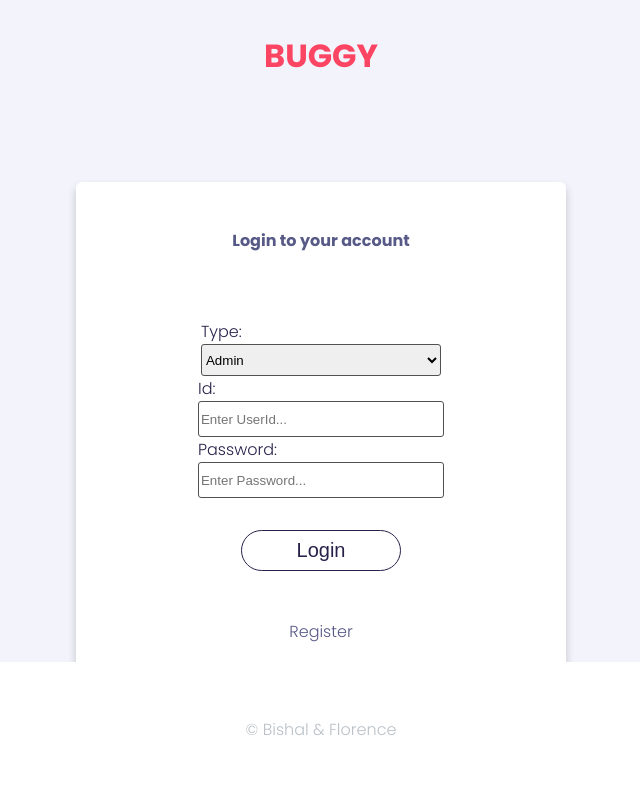
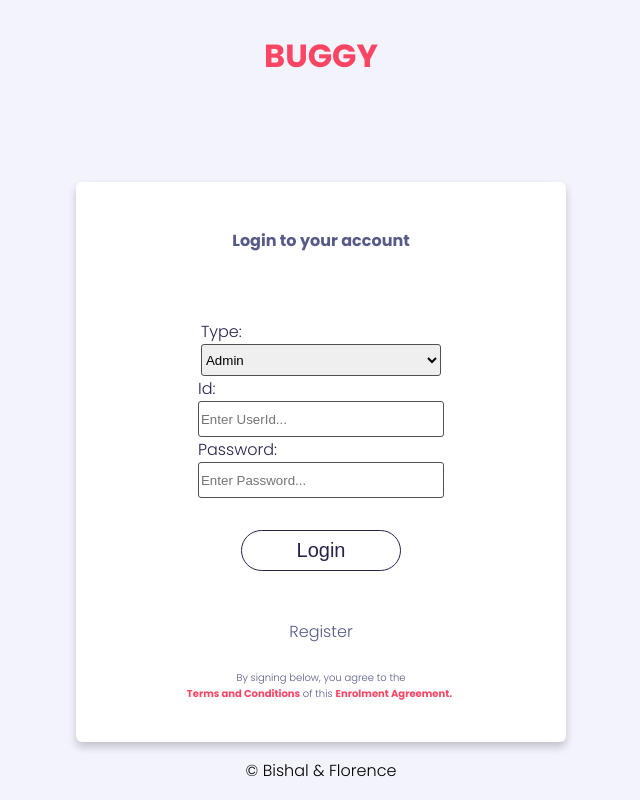
Before and after one commit to bslzz/bugTracker, a React (Create React App) app in the folder client/: page /login in a window 1280 px wide. Shown: the whole page, without its empty margins (319-959 px from the left). Built offline with nearby package versions, Linux system fonts and the light colour scheme.

Commit message:
footer css modified

```diff
--- a/client/src/pages/Home.scss
+++ b/client/src/pages/Home.scss
@@ -1,4 +1,4 @@
-@import "../styles/scss/variables.scss";
+@import '../styles/scss/variables.scss';
 
 // Home page styling
 .login-button,
@@ -62,14 +62,6 @@
   font-weight: 700;
 }
 
-.home-footer {
-  bottom: 0;
-  width: 100%;
-  background-color: #ffffff;
-  position: absolute;
-  color: #bac1c7;
-  padding: 39px 0 42px;
-}
 .home-footer p {
   text-align: center;
 }
```
